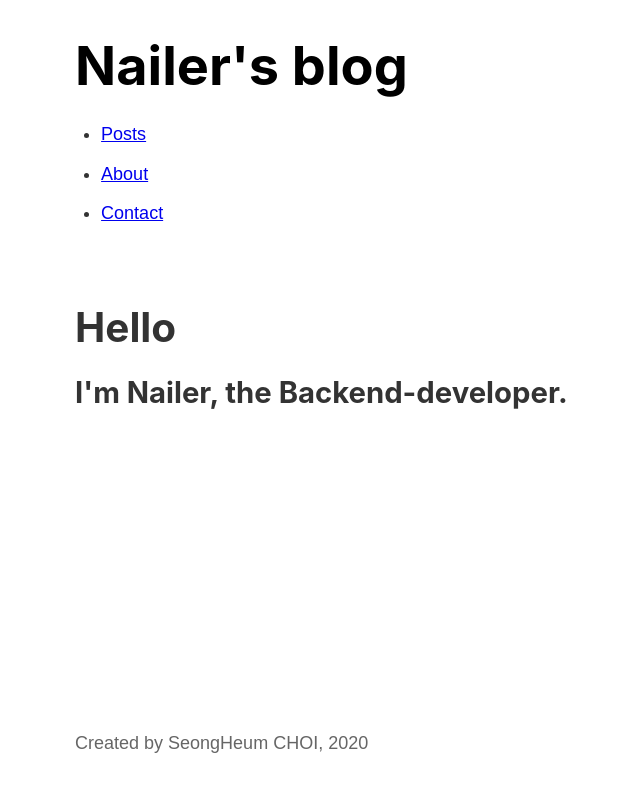
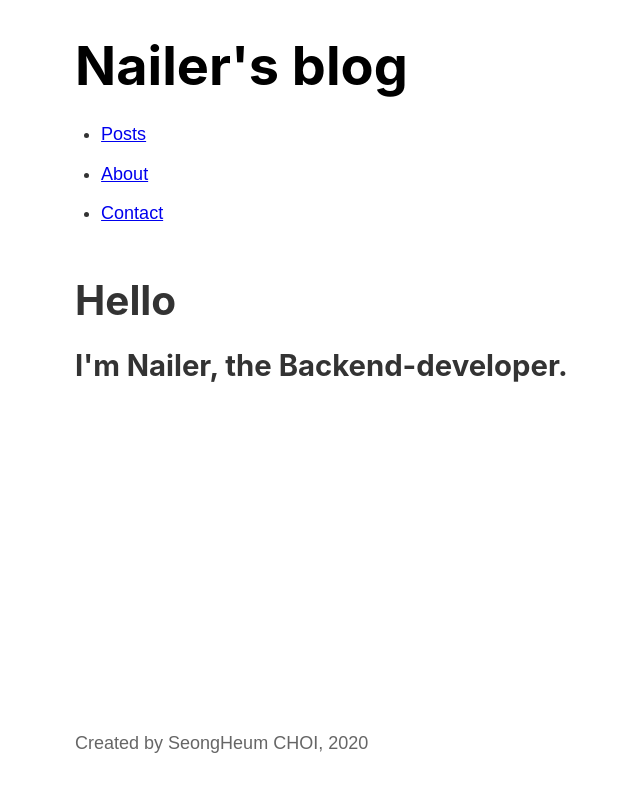
Before and after one commit to nailerHeum/nailerHeum.github.io, a Gatsby site: page / in a window 1280 px wide. Shown: the whole page, without its empty margins (208-848 px from the left). Built offline with nearby package versions, Linux system fonts and the light colour scheme; Gatsby itself is replaced by a stand-in of ours.

Commit message:
FIX header padding

```diff
--- a/src/components/header.module.scss
+++ b/src/components/header.module.scss
@@ -1,5 +1,5 @@
 .header {
-  padding: 1rem 0 3rem;
+  padding: 1rem 0 1.5rem;
 }
 
 .title {
```
